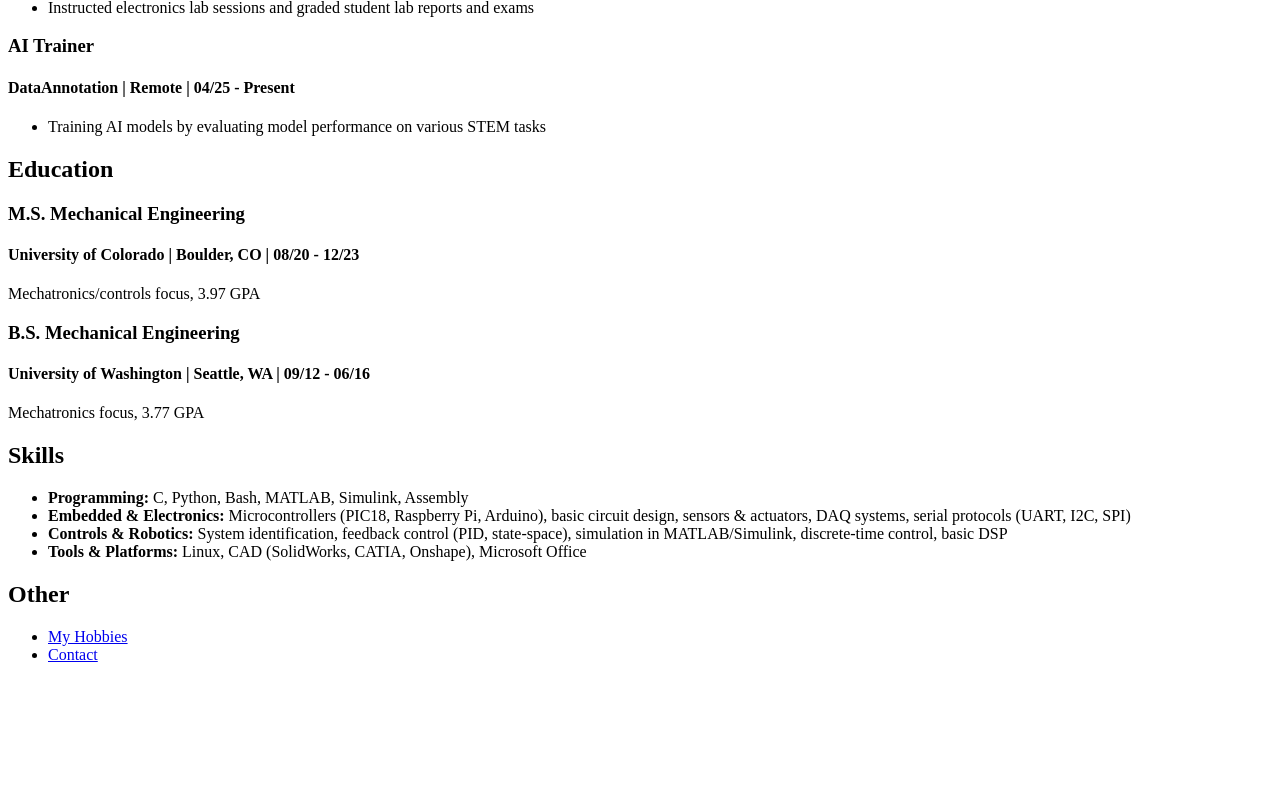
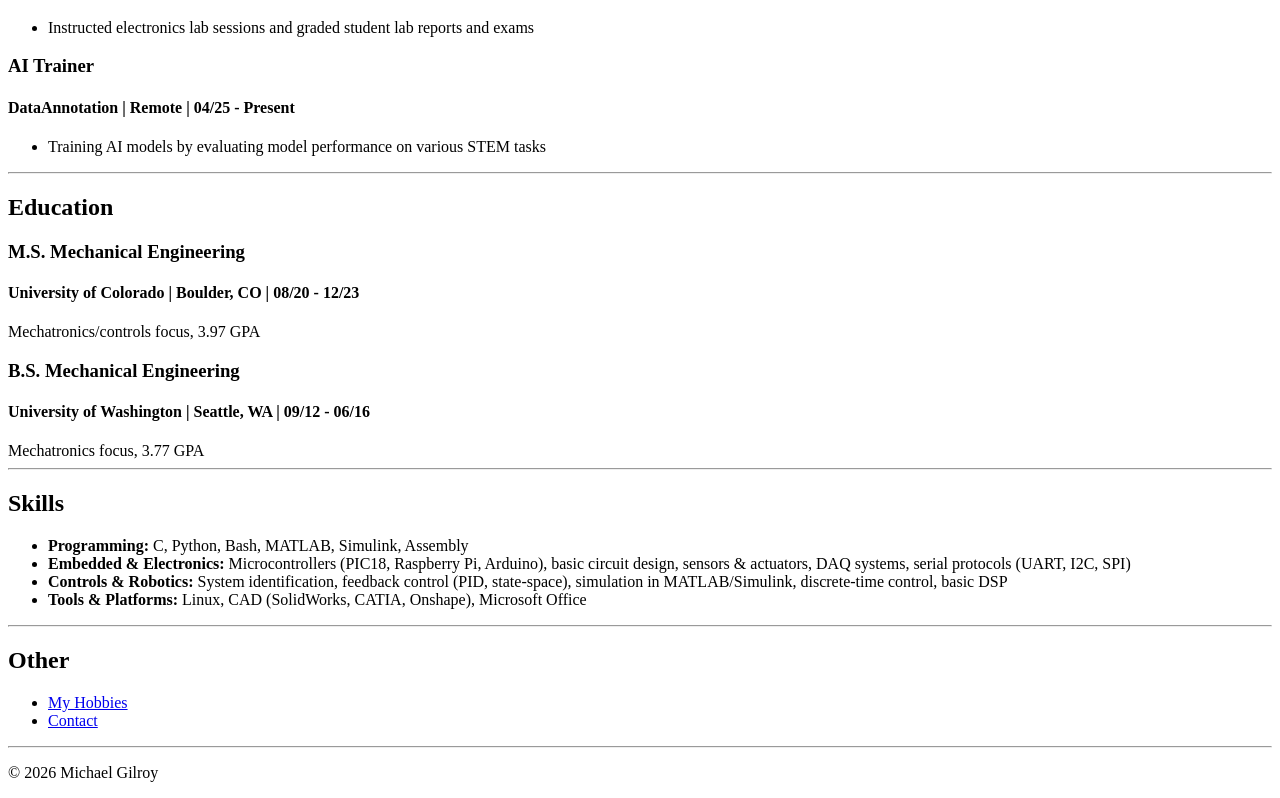
Before and after one commit to gilroy7/online-resume, a plain HTML site: page index.html in a window 1280 px wide. Shown: the part 762-1560 px from the top of the page. Before the commit the page ends 1442 px from the top, so only its background shows below. Drawn offline with Linux system fonts and the light colour scheme.

Commit message:
Update index.html

```diff
--- a/index.html
+++ b/index.html
@@ -8,11 +8,15 @@
 <body>
     <h1>Michael Gilroy</h1>
     <img src="./assets/images/Ski Share.jpg" height="150"/>
+
+    <hr/>
     <h2>Summary</h2>
     M.S. Mechanical Engineering specializing in robotics, controls, and embedded systems.
     2+ years of flight control systems experience at Gulfstream plus hands-on academic and
     personal projects building autonomous robots and other mechatronic devices.
     Seeking a role in robotics, controls, mechatronics, or embedded software/firmware.
+
+    <hr/>
     <h2>Experience</h2>
     <h3>Mechanical Engineer - Flight Control Systems</h3>
     <h4>Gulfstream Aerospace | Savannah, GA | 04/17 - 06/19 </h4>
@@ -40,6 +44,7 @@
         <li>Training AI models by evaluating model performance on various STEM tasks</li>
     </ul>
 
+    <hr/>
     <h2>Education</h2>
     <h3>M.S. Mechanical Engineering</h3>
     <h4>University of Colorado | Boulder, CO | 08/20 - 12/23</h4>
@@ -48,6 +53,7 @@
     <h4>University of Washington | Seattle, WA | 09/12 - 06/16</h4>
     Mechatronics focus, 3.77 GPA
 
+    <hr/>
     <h2>Skills</h2>
     <ul>
         <li><b>Programming:</b> C, Python, Bash, MATLAB, Simulink, Assembly</li>
@@ -55,10 +61,16 @@
         <li><b>Controls & Robotics:</b> System identification, feedback control (PID, state-space), simulation in MATLAB/Simulink, discrete-time control, basic DSP</li>
         <li><b>Tools & Platforms:</b> Linux, CAD (SolidWorks, CATIA, Onshape), Microsoft Office</li>
     </ul>
+
+    <hr/>
     <h2>Other</h2>
     <ul>
         <li><a href="./public/hobbies.html">My Hobbies</a></li>
         <li><a href="public/contact.html">Contact</a></li>
     </ul>
+    <hr/>
 </body>
+<footer>
+    <p>© 2026 Michael Gilroy</p>
+</footer>
 </html>
```
